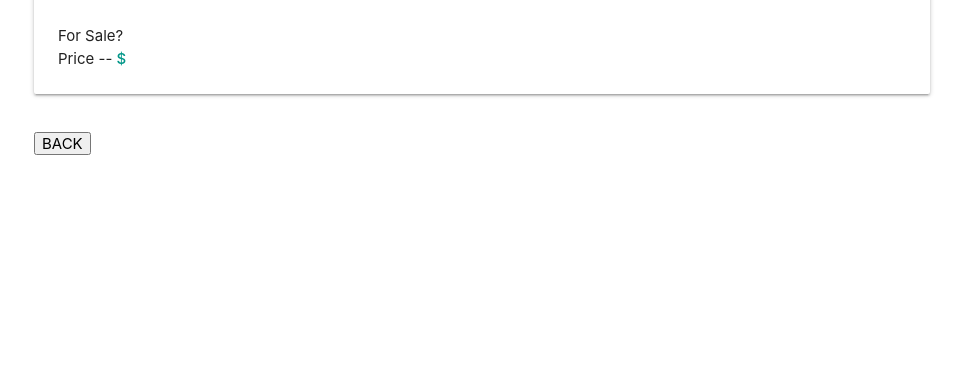
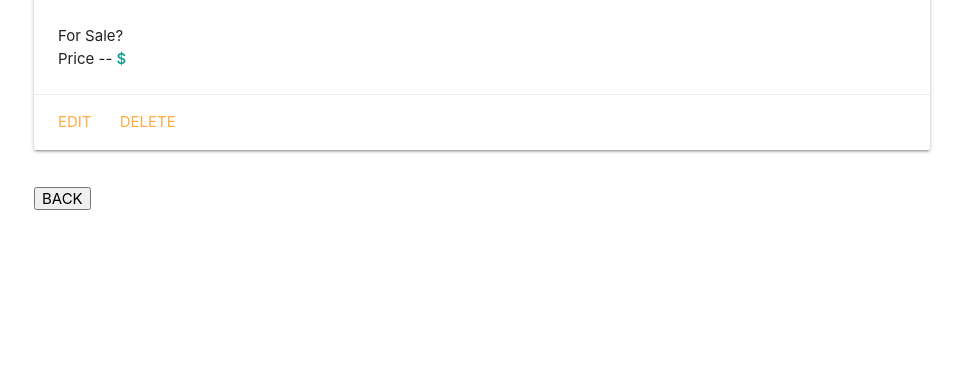
Before and after one commit to cherch173/guitarcollector, a Django app: template main_app/templates/guitars/detail.html in a window 1280 px wide. Shown: the part 227-617 px from the top of the page, without its empty margins (158-1121 px from the left). Run offline with Django 4.2, Linux system fonts and the light colour scheme; the template is opened without the code that fills it, so the values that code supplies are empty; parts of the project's set-up code (start-up, migrations or seed data) failed here and were passed over.

Commit message:
UI added for edit and delete to detail html

```diff
--- a/main_app/templates/guitars/detail.html
+++ b/main_app/templates/guitars/detail.html
@@ -65,6 +65,11 @@
         </strong>
     </p>
   </div>
+  <div class="card-action">
+    <a href="{% url 'guitars_update' guitar.id %}">Edit</a>
+    <a href="{% url 'guitars_delete' guitar.id %}">Delete</a>
+  </div>
+
 </div>
 <br>
 <button onclick="window.location.href='../';">BACK</button>
```
